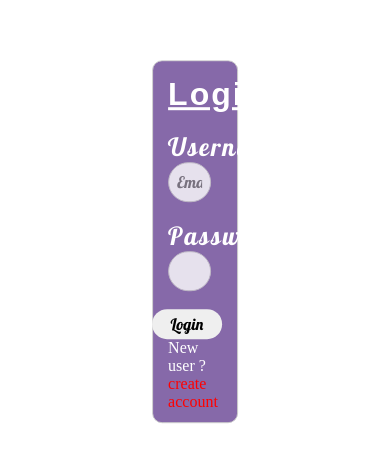
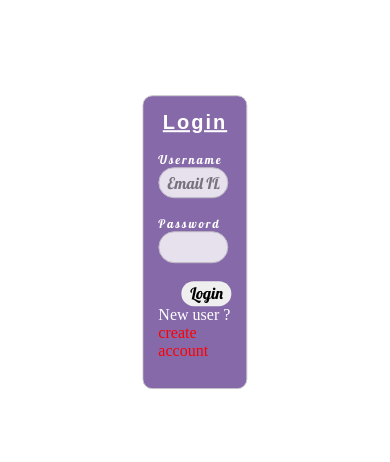
Before and after one commit to ShuklaSwapnil04/login-signup, a plain HTML site: page index.html in a window 390 px wide. Shown: the part 180-642 px from the top of the page. Drawn offline with Linux system fonts and the light colour scheme; a web font is replaced by a local one.

Commit message:
responsive made

```diff
--- a/css/style.css
+++ b/css/style.css
@@ -13,7 +13,7 @@ body {
 #form-box {
     display: flex;
     flex-direction: column;
-    width: 22%;
+    width: 27%;
     height: 40%;
     position: relative;
     top: 50%;
@@ -89,3 +89,48 @@ label {
 .hide {
     display: none;
 }
+
+@media screen and (max-width: 500px) {
+    label {
+        font-size: 12px;
+        font-family: 'Lobster', cursive;
+        color: white;
+    }
+    #login-text,
+    #signup-text {
+        text-align: center;
+        text-decoration: underline;
+        font-family: 'Francois One', sans-serif;
+        color: white;
+        font-size: 20px;
+    }
+    input[type=text],
+    input[type=email],
+    input[type=password],
+    input[type=number] {
+        width: 95%;
+        height: 12%;
+        border: 1px solid #ccc;
+        border-radius: 20px;
+        padding: 8px;
+        font-size: 16px;
+        font-family: 'Lobster', cursive;
+        opacity: 0.8;
+    }
+    input[type=submit] {
+        float: right;
+        width: 50px;
+        height: 25px;
+        border: none;
+        border-radius: 20px;
+        font-size: 16px;
+        font-family: 'Lobster', cursive;
+        cursor: pointer;
+    }
+    #signup-form {
+        border: 1px solid #ccc;
+        padding: 10px;
+        background: #8669A9;
+        border-radius: 10px;
+    }
+}
```
